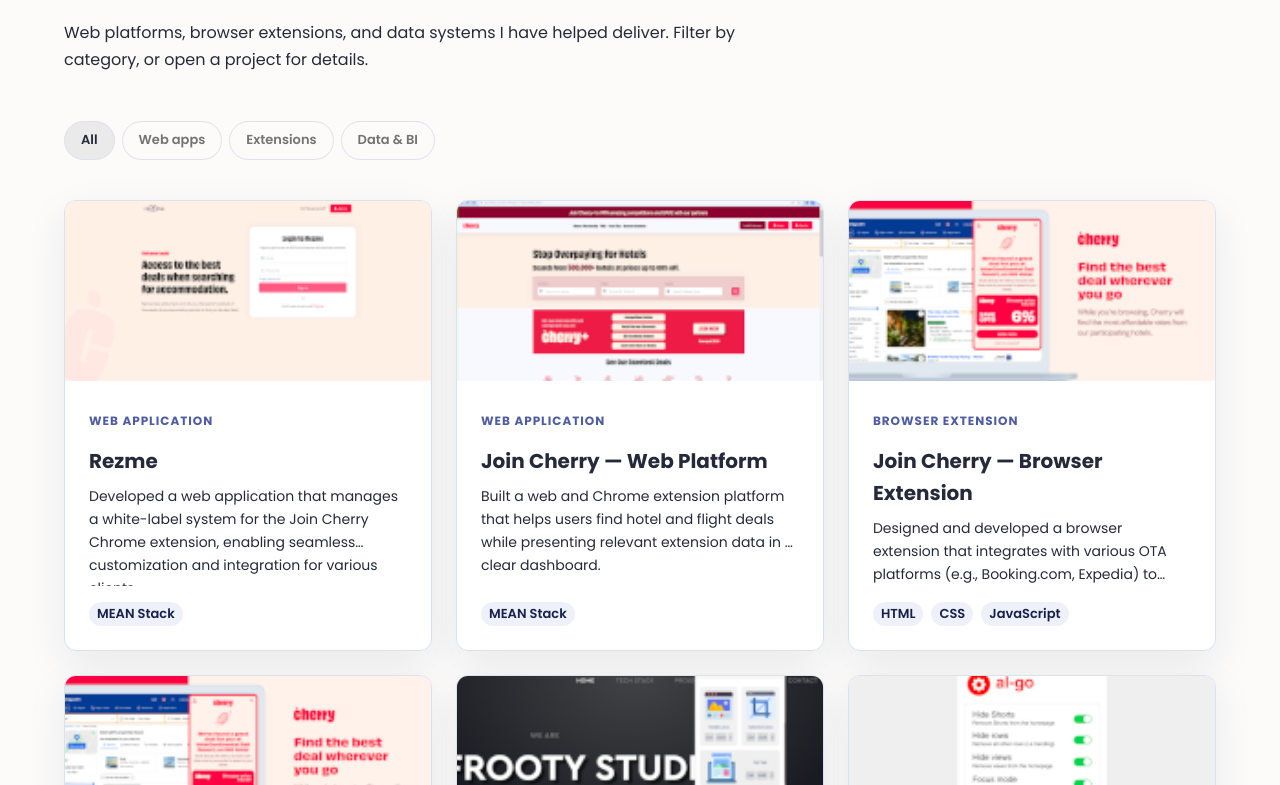
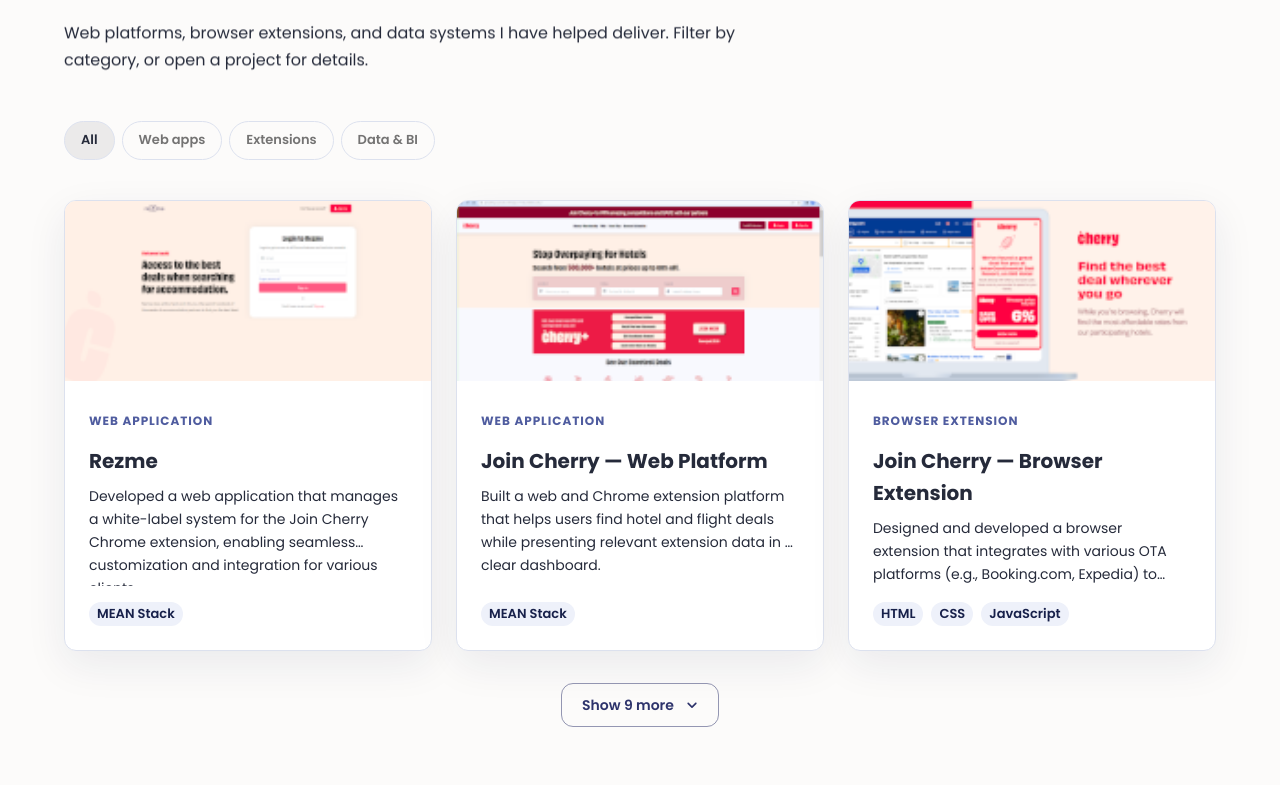
Before and after one commit to Mohit7th/resume, a React (Vite) app: page / in a window 1280 px wide. Shown: the part 875-1660 px from the top of the page. Built offline with nearby package versions, Linux system fonts and the light colour scheme; no server answers.

Commit message:
smooth animation in web UI

```diff
--- a/src/components/home/Projects.tsx
+++ b/src/components/home/Projects.tsx
@@ -1,16 +1,21 @@
 import { useMemo, useState } from "react";
 import {
     Box,
+    Button,
     Card,
     CardActionArea,
     CardContent,
     CardMedia,
     Chip,
+    Collapse,
+    Fade,
     Stack,
     ToggleButton,
     ToggleButtonGroup,
     Typography,
 } from "@mui/material";
+import ExpandMoreRoundedIcon from "@mui/icons-material/ExpandMoreRounded";
+import ExpandLessRoundedIcon from "@mui/icons-material/ExpandLessRounded";
 import Grid from "@mui/material/Grid";
 import { useUserData } from "../../context/UserContext";
 import { Projects as Project } from "../../types/projects";
@@ -30,12 +35,15 @@
     { value: "businessIntelligence", label: "Data & BI" },
 ];
 
+const PREVIEW_COUNT = 3;
+
 export default function Projects() {
     const { projects } = useUserData();
     const [filter, setFilter] = useState("all");
+    const [showAll, setShowAll] = useState(false);
     const [selected, setSelected] = useState<Project | null>(null);
 
-    const visibleProjects = useMemo(
+    const matchingProjects = useMemo(
         () =>
             filter === "all"
                 ? projects
@@ -43,39 +51,14 @@
         [projects, filter]
     );
 
-    return (
-        <>
-            <ToggleButtonGroup
-                value={filter}
-                exclusive
-                size="small"
-                onChange={(_event, next) => {
-                    if (next !== null) setFilter(next);
-                }}
-                aria-label="Filter projects by category"
-                sx={{
-                    mb: 4,
-                    flexWrap: "wrap",
-                    "& .MuiToggleButton-root": {
-                        border: "1px solid",
-                        borderColor: "divider",
-                        borderRadius: "999px !important",
-                        px: 2,
-                        mr: 1,
-                        mb: 1,
-                        textTransform: "none",
-                    },
-                }}
-            >
-                {FILTERS.map((option) => (
-                    <ToggleButton key={option.value} value={option.value}>
-                        {option.label}
-                    </ToggleButton>
-                ))}
-            </ToggleButtonGroup>
+    const previewProjects = matchingProjects.slice(0, PREVIEW_COUNT);
+    const extraProjects = matchingProjects.slice(PREVIEW_COUNT);
+    const hasMore = extraProjects.length > 0;
 
-            <Grid container spacing={3}>
-                {visibleProjects.map((project) => {
+    // `staggerIndex` drives a small transition-delay so cards fade in one after
+    // another. Keying the grids by `filter` remounts them, so the fade replays
+    // whenever the category changes.
+    function renderCard(project: Project, staggerIndex: number) {
         const technologies =
             project.technologies.length > 0
                 ? project.technologies.slice(0, 3)
@@ -83,6 +66,12 @@
 
         return (
             <Grid size={{ xs: 12, sm: 6, md: 4 }} key={project._id}>
+                <Fade
+                    in
+                    appear
+                    timeout={450}
+                    style={{ transitionDelay: `${staggerIndex * 70}ms` }}
+                >
                     <Card
                         sx={{
                             height: "100%",
@@ -92,8 +81,7 @@
                                 "transform 180ms ease, box-shadow 180ms ease",
                             "&:hover": {
                                 transform: "translateY(-4px)",
-                                        boxShadow:
-                                            "0 20px 50px rgba(23, 32, 74, 0.13)",
+                                boxShadow: "0 20px 50px rgba(23, 32, 74, 0.13)",
                             },
                         }}
                     >
@@ -109,9 +97,7 @@
                         >
                             <CardMedia
                                 component="img"
-                                        image={getPublicAssetPath(
-                                            project.image
-                                        )}
+                                image={getPublicAssetPath(project.image)}
                                 alt=""
                                 loading="lazy"
                                 sx={{
@@ -137,8 +123,7 @@
                                         mb: 1,
                                     }}
                                 >
-                                            {categoryLabels[project.type] ??
-                                                "Project"}
+                                    {categoryLabels[project.type] ?? "Project"}
                                 </Typography>
                                 <Typography
                                     component="h3"
@@ -174,8 +159,7 @@
                                             label={technology}
                                             size="small"
                                             sx={{
-                                                        bgcolor:
-                                                            "secondary.light",
+                                                bgcolor: "secondary.light",
                                                 color: "primary.dark",
                                                 fontWeight: 600,
                                             }}
@@ -185,12 +169,89 @@
                             </CardContent>
                         </CardActionArea>
                     </Card>
+                </Fade>
             </Grid>
         );
-                })}
+    }
+
+    return (
+        <>
+            <ToggleButtonGroup
+                value={filter}
+                exclusive
+                size="small"
+                onChange={(_event, next) => {
+                    if (next !== null) {
+                        setFilter(next);
+                        setShowAll(false);
+                    }
+                }}
+                aria-label="Filter projects by category"
+                sx={{
+                    mb: 4,
+                    flexWrap: "wrap",
+                    "& .MuiToggleButton-root": {
+                        border: "1px solid",
+                        borderColor: "divider",
+                        borderRadius: "999px !important",
+                        px: 2,
+                        mr: 1,
+                        mb: 1,
+                        textTransform: "none",
+                        transition:
+                            "background-color 160ms ease, color 160ms ease",
+                    },
+                }}
+            >
+                {FILTERS.map((option) => (
+                    <ToggleButton key={option.value} value={option.value}>
+                        {option.label}
+                    </ToggleButton>
+                ))}
+            </ToggleButtonGroup>
+
+            {/* Always-visible preview row. `key={filter}` replays the fade on
+                category switch. */}
+            <Grid container spacing={3} key={filter}>
+                {previewProjects.map((project, index) =>
+                    renderCard(project, index)
+                )}
             </Grid>
 
-            {visibleProjects.length === 0 && (
+            {/* Extra cards expand/collapse with a smooth height animation. */}
+            {hasMore && (
+                <Collapse in={showAll} timeout={400} unmountOnExit>
+                    <Box sx={{ pt: 3 }}>
+                        <Grid container spacing={3}>
+                            {extraProjects.map((project, index) =>
+                                renderCard(project, index)
+                            )}
+                        </Grid>
+                    </Box>
+                </Collapse>
+            )}
+
+            {hasMore && (
+                <Stack sx={{ alignItems: "center", mt: 4 }}>
+                    <Button
+                        variant="outlined"
+                        onClick={() => setShowAll((prev) => !prev)}
+                        endIcon={
+                            showAll ? (
+                                <ExpandLessRoundedIcon />
+                            ) : (
+                                <ExpandMoreRoundedIcon />
+                            )
+                        }
+                    >
+                        {showAll
+                            ? "Show less"
+                            : `Show ${extraProjects.length} more`}
+                    </Button>
+                </Stack>
+            )}
+
+            {matchingProjects.length === 0 && (
                 <Stack sx={{ alignItems: "center", py: 6 }}>
                     <Typography color="text.secondary">
                         No projects in this category yet.
--- a/src/components/home/TitleHeader.tsx
+++ b/src/components/home/TitleHeader.tsx
@@ -15,6 +15,7 @@
 import { useUserData } from "../../context/UserContext";
 import { calculateYearsAndMonths } from "../../utils/dateUtils";
 import { getPublicAssetPath } from "../../utils/publicPath";
+import Reveal from "../ui/Reveal";
 
 export default function TitleHeader() {
     const { titleHeader, summary, workHistory } = useUserData();
@@ -67,6 +68,7 @@
                     }}
                 >
                     <Grid size={{ xs: 12, md: 7 }}>
+                        <Reveal offset={16}>
                         <Typography
                             component="p"
                             sx={{
@@ -159,11 +161,13 @@
                                 )}
                             </Stack>
                         </Stack>
+                        </Reveal>
                     </Grid>
                     <Grid
                         size={{ xs: 12, md: 5 }}
                         sx={{ display: "flex", justifyContent: "center" }}
                     >
+                        <Reveal delay={150} offset={16} sx={{ width: "100%", display: "flex", justifyContent: "center" }}>
                         <Box
                             component="img"
                             src={illustrationUrl}
@@ -175,6 +179,7 @@
                                 filter: "drop-shadow(0 24px 36px rgba(23,32,74,.15))",
                             }}
                         />
+                        </Reveal>
                     </Grid>
                 </Grid>
             </Container>
--- a/src/components/home/WorkHistory.tsx
+++ b/src/components/home/WorkHistory.tsx
@@ -14,6 +14,7 @@
 import CheckRoundedIcon from "@mui/icons-material/CheckRounded";
 import { useUserData } from "../../context/UserContext";
 import { calculateYearsAndMonths } from "../../utils/dateUtils";
+import Reveal from "../ui/Reveal";
 
 function formatDate(value: string | null) {
     if (!value) {
@@ -46,8 +47,8 @@
                     .join(" ");
 
                 return (
+                    <Reveal key={work._id} delay={index * 90}>
                     <Paper
-                        key={work._id}
                         component="article"
                         variant="outlined"
                         sx={{
@@ -154,6 +155,7 @@
                             </Grid>
                         </Grid>
                     </Paper>
+                    </Reveal>
                 );
             })}
         </Stack>
--- a/src/components/ui/ProjectModal.tsx
+++ b/src/components/ui/ProjectModal.tsx
@@ -6,6 +6,7 @@
     DialogActions,
     DialogContent,
     DialogTitle,
+    Grow,
     IconButton,
     List,
     ListItem,
@@ -47,6 +48,8 @@
             maxWidth="sm"
             fullWidth
             scroll="paper"
+            slots={{ transition: Grow }}
+            transitionDuration={280}
         >
             {project && (
                 <>
--- /dev/null
+++ b/src/components/ui/Reveal.tsx
@@ -0,0 +1,84 @@
+import { Box } from "@mui/material";
+import type { SxProps, Theme } from "@mui/material";
+import { ReactNode, useEffect, useRef, useState } from "react";
+
+interface RevealProps {
+    children: ReactNode;
+    /** Delay before the reveal starts, in ms (used to stagger siblings). */
+    delay?: number;
+    /** Vertical offset the content rises from, in px. */
+    offset?: number;
+    sx?: SxProps<Theme>;
+}
+
+/**
+ * Fades and rises its children into view the first time they enter the
+ * viewport. Honors `prefers-reduced-motion` by rendering fully visible with no
+ * transition.
+ */
+export default function Reveal({
+    children,
+    delay = 0,
+    offset = 24,
+    sx,
+}: RevealProps) {
+    const ref = useRef<HTMLDivElement>(null);
+    const [inView, setInView] = useState(false);
+    const [reduceMotion, setReduceMotion] = useState(false);
+
+    useEffect(() => {
+        const prefersReduced =
+            typeof window.matchMedia === "function" &&
+            window.matchMedia("(prefers-reduced-motion: reduce)").matches;
+        if (prefersReduced) {
+            setReduceMotion(true);
+            setInView(true);
+            return;
+        }
+
+        // Environments without IntersectionObserver (e.g. jsdom, very old
+        // browsers) just render the content visible.
+        if (typeof IntersectionObserver === "undefined") {
+            setInView(true);
+            return;
+        }
+
+        const element = ref.current;
+        if (!element) {
+            return;
+        }
+
+        const observer = new IntersectionObserver(
+            ([entry]) => {
+                if (entry.isIntersecting) {
+                    setInView(true);
+                    observer.disconnect();
+                }
+            },
+            { threshold: 0.15, rootMargin: "0px 0px -8% 0px" }
+        );
+
+        observer.observe(element);
+        return () => observer.disconnect();
+    }, []);
+
+    return (
+        <Box
+            ref={ref}
+            sx={[
+                {
+                    opacity: inView ? 1 : 0,
+                    transform: inView ? "none" : `translateY(${offset}px)`,
+                    transition: reduceMotion
+                        ? "none"
+                        : "opacity 600ms ease, transform 600ms ease",
+                    transitionDelay: `${delay}ms`,
+                    willChange: "opacity, transform",
+                },
+                ...(Array.isArray(sx) ? sx : [sx]),
+            ]}
+        >
+            {children}
+        </Box>
+    );
+}
--- a/src/pages/ResumeHome.tsx
+++ b/src/pages/ResumeHome.tsx
@@ -5,6 +5,7 @@
 import Summary from "../components/home/Summary";
 import WorkHistory from "../components/home/WorkHistory";
 import Projects from "../components/home/Projects";
+import Reveal from "../components/ui/Reveal";
 import { useUserData } from "../context/UserContext";
 
 function SectionHeading({
@@ -57,12 +58,16 @@
                         pb: { xs: 4, md: 6 },
                     }}
                 >
+                    <Reveal>
                         <SectionHeading
                             eyebrow="Selected work"
                             title="Products built for real users"
                             description="Web platforms, browser extensions, and data systems I have helped deliver. Filter by category, or open a project for details."
                         />
+                    </Reveal>
+                    <Reveal delay={80}>
                         <Projects />
+                    </Reveal>
                 </Box>
 
                 <Box
@@ -70,11 +75,13 @@
                     id="experience"
                     sx={{ py: { xs: 4, md: 6 } }}
                 >
+                    <Reveal>
                         <SectionHeading
                             eyebrow="Experience"
                             title="A track record of end-to-end delivery"
                             description="Roles spanning full-stack engineering, browser products, data platforms, client collaboration, and team mentoring."
                         />
+                    </Reveal>
                     <WorkHistory />
                 </Box>
 
@@ -83,12 +90,16 @@
                     id="skills"
                     sx={{ py: { xs: 4, md: 6 } }}
                 >
+                    <Reveal>
                         <SectionHeading
                             eyebrow="Capabilities"
                             title="Tools organized around outcomes"
                             description="The technologies I use to ship maintainable products across the frontend, backend, browser, and data stack."
                         />
+                    </Reveal>
+                    <Reveal delay={80}>
                         <Skills />
+                    </Reveal>
                 </Box>
 
                 <Box
@@ -99,12 +110,16 @@
                         pb: { xs: 7, md: 10 },
                     }}
                 >
+                    <Reveal>
                         <SectionHeading
                             eyebrow="About"
                             title="Engineering with context"
                             description="I work across implementation, technical decisions, communication, and mentoring—not just isolated tickets."
                         />
+                    </Reveal>
+                    <Reveal delay={80}>
                         <Summary />
+                    </Reveal>
                 </Box>
             </Container>
 
@@ -118,6 +133,7 @@
                 }}
             >
                 <Container maxWidth="md" sx={{ textAlign: "center" }}>
+                    <Reveal>
                     <Typography
                         component="p"
                         sx={{
@@ -161,6 +177,7 @@
                     >
                         Email me
                     </Button>
+                    </Reveal>
                 </Container>
             </Box>
         </>
```
Also changed, not shown: src/components/home/Skills.tsx (+7 -0 lines), src/components/layout/MainLayout.tsx (+21 -1 lines), src/setupTests.ts (+32 -0 lines). Lines whose indentation alone changed are shown as unchanged.
